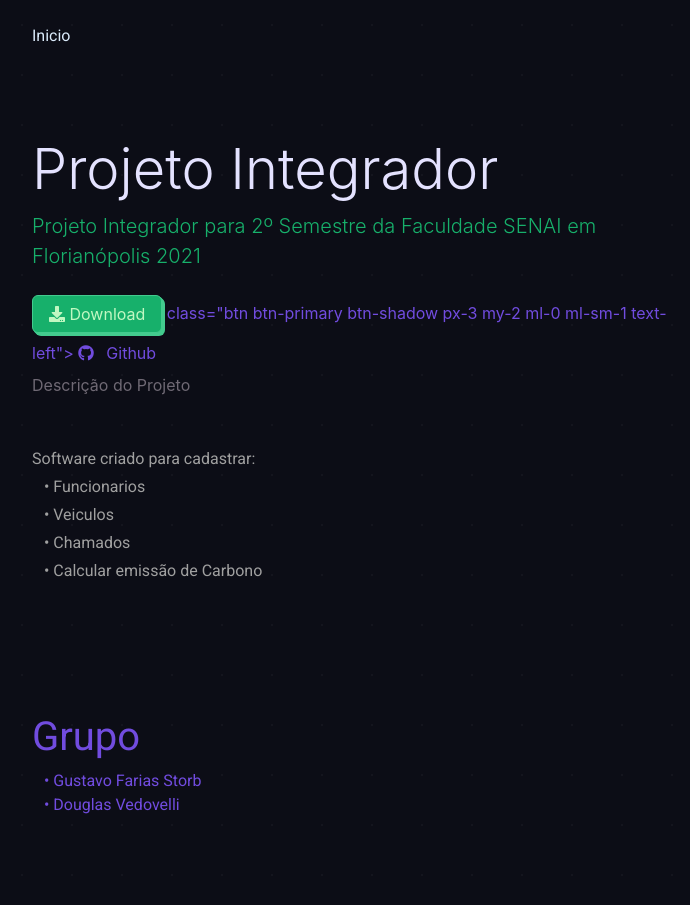
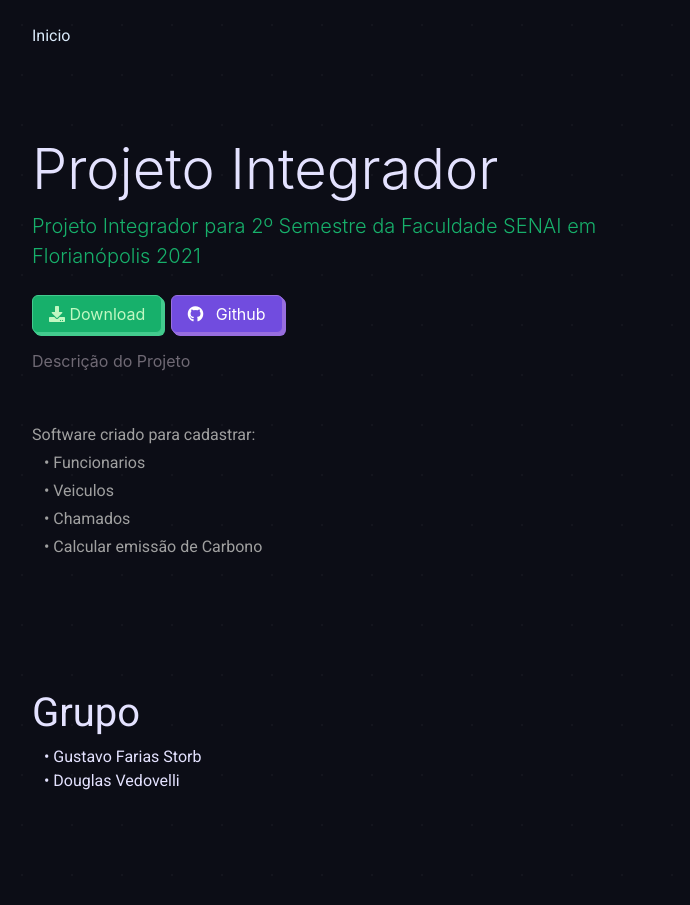
Before and after one commit to GustavoStorb/gustavostorb.github.io, a plain HTML site: page index.html in a window 1280 px wide. Shown: the whole page, without its empty margins (53-743 px from the left). After the commit the page ends 881 px from the top, so only its background shows below. Drawn offline with nearby package versions, Linux system fonts and the light colour scheme; a web font is replaced by a local one.

Commit message:
Update index.html

```diff
--- a/index.html
+++ b/index.html
@@ -49,10 +49,11 @@
                <span class="fas fa-download"></span>
               Download
             </a>
-            <a href="https://github.com/GustavoStorb/ProjetoIntegrador" target="_blank"/>
+            <a href="https://github.com/GustavoStorb/ProjetoIntegrador" target="_blank"
                class="btn btn-primary btn-shadow px-3 my-2 ml-0 ml-sm-1 text-left">
                <span class="fab fa-github mr-2"></span>
               Github
+           </a>
           </div>
 
           <div class="text-darkgrey text-mono my-2">Descrição do Projeto</div>
```
